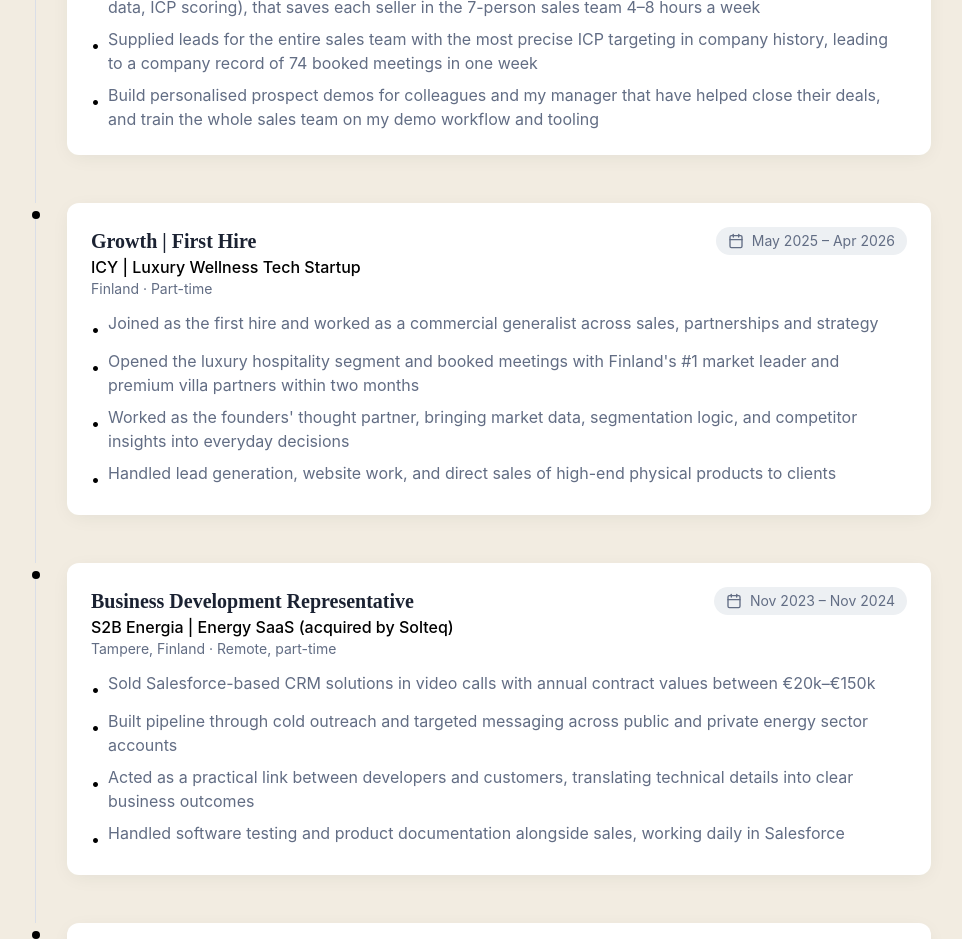
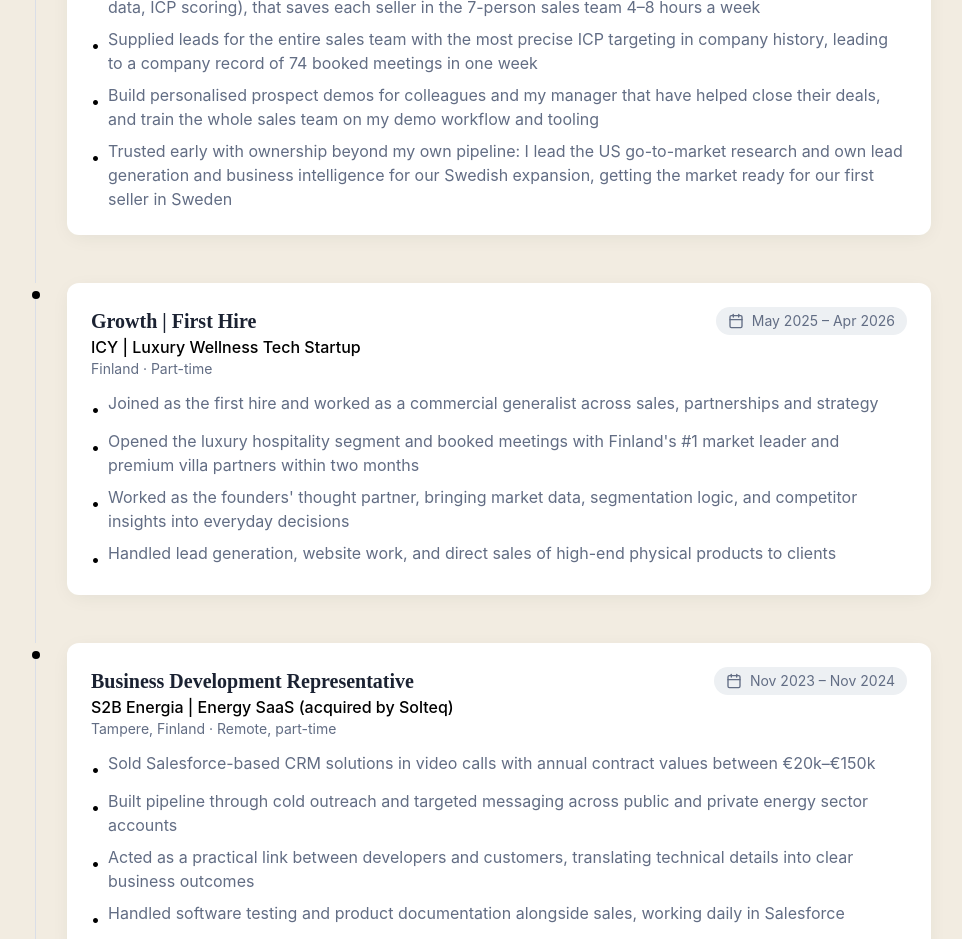
Before and after one commit to HugoVuori/Hugo-CV-2026, a React (Vite) app: page / in a window 1280 px wide. Shown: the part 2200-3139 px from the top of the page, without its empty margins (157-1119 px from the left). Built offline with nearby package versions, Linux system fonts and the light colour scheme; the HTML template or start-up script is replaced by a standard one.

Commit message:
Add US GTM research and Sweden expansion ownership to Alicent role
Co-Authored-By: Claude Opus 5.5 <noreply@anthropic.com>

```diff
--- a/src/components/cv/Experience.tsx
+++ b/src/components/cv/Experience.tsx
@@ -13,6 +13,7 @@ const experiences = [
       "Built an in-house prospecting and CRM tool with Claude, from idea to daily use (registry and procurement data, ICP scoring), that saves each seller in the 7-person sales team 4–8 hours a week",
       "Supplied leads for the entire sales team with the most precise ICP targeting in company history, leading to a company record of 74 booked meetings in one week",
       "Build personalised prospect demos for colleagues and my manager that have helped close their deals, and train the whole sales team on my demo workflow and tooling",
+      "Trusted early with ownership beyond my own pipeline: I lead the US go-to-market research and own lead generation and business intelligence for our Swedish expansion, getting the market ready for our first seller in Sweden",
     ],
   },
   {
```
